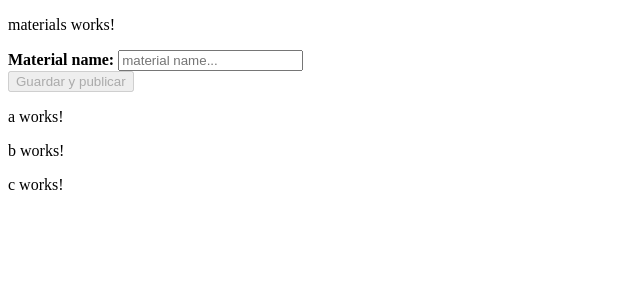
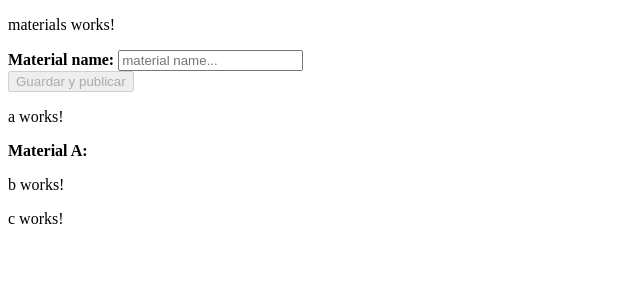
Before and after one commit to germanfica/communication-between-components-service-angular, an Angular app: page /materials in a window 1280 px wide. Shown: the top 300 px of the page, without its empty margins (0-640 px from the left). Built offline with nearby package versions, Linux system fonts and the light colour scheme.

Commit message:
Inject material service in AComponent

```diff
--- a/src/app/materials/components/a/a.component.html
+++ b/src/app/materials/components/a/a.component.html
@@ -1 +1,2 @@
 <p>a works!</p>
+<b>Material A: {{ material }}</b>
--- a/src/app/materials/components/a/a.component.ts
+++ b/src/app/materials/components/a/a.component.ts
@@ -1,4 +1,5 @@
 import { Component, OnInit } from '@angular/core';
+import { MaterialService } from 'src/app/core/services/material.service';
 
 @Component({
   selector: 'app-a',
@@ -6,8 +7,16 @@ import { Component, OnInit } from '@angular/core';
   styleUrls: ['./a.component.scss']
 })
 export class AComponent implements OnInit {
+  material: string
 
-  constructor() { }
+  constructor(private materialService: MaterialService) {
+    this.material = "";
+    materialService.material$.subscribe(
+      m => {
+        this.material = m; // received material
+      }
+    );
+  }
 
   ngOnInit(): void {
   }
--- a/src/app/materials/components/materials/materials.component.ts
+++ b/src/app/materials/components/materials/materials.component.ts
@@ -1,5 +1,6 @@
 import { Component, OnInit } from '@angular/core';
 import { FormBuilder, FormGroup, Validators } from '@angular/forms';
+import { MaterialService } from 'src/app/core/services/material.service';
 
 @Component({
   selector: 'app-materials',
@@ -9,7 +10,7 @@ import { FormBuilder, FormGroup, Validators } from '@angular/forms';
 export class MaterialsComponent implements OnInit {
   form: FormGroup;
 
-  constructor(private formBuilder: FormBuilder,) {
+  constructor(private formBuilder: FormBuilder, private materialService: MaterialService) {
     this.form = {} as FormGroup;
   }
 
@@ -20,6 +21,7 @@ export class MaterialsComponent implements OnInit {
   save(event: Event) {
     event.preventDefault();
     console.log("material name: " + this.form.value['material']);
+    this.materialService.sendMaterial(this.form.value['material']);
   }
 
   private buildForm() {
```
